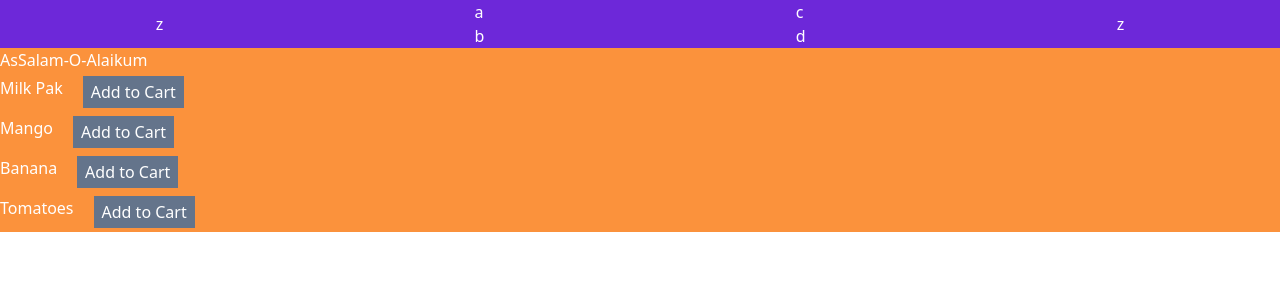
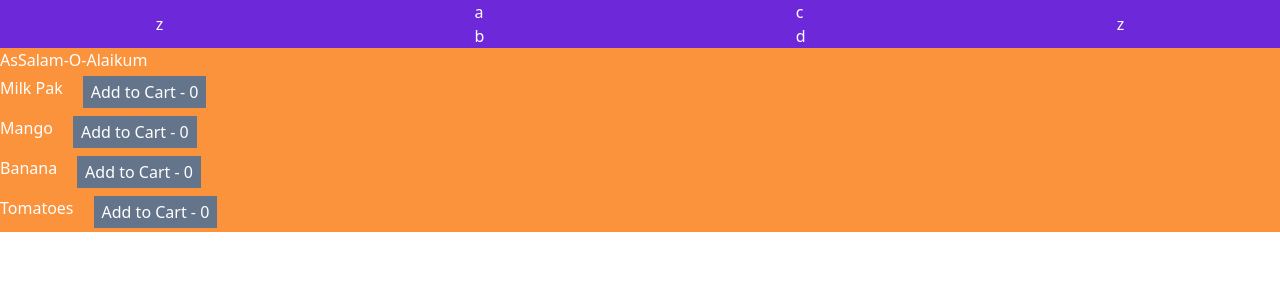
Before and after one commit to FahadAbdulQayyum/contextApi, a Next.js app: page / in a window 1280 px wide. Shown: the top 300 px of the page. Built offline with nearby package versions, Linux system fonts and the light colour scheme.

Commit message:
Now quantity is also dynamic

```diff
--- a/products.json
+++ b/products.json
@@ -5,7 +5,7 @@
     "price": 260,
     "url": "https://www.alfatah.pk/cdn/shop/products/IMG-20200428-WA0021_6f439f45-96a3-4d11-8e71-d613beda03bf_1280x.jpg?v=1698651040",
     "Category": "Sweet",
-    "quantity": 1
+    "quantity": 0
   },
   {
     "id": 1,
@@ -13,7 +13,7 @@
     "price": 150,
     "url": "https://images.immediate.co.uk/production/volatile/sites/30/2018/08/mango-fee0d79-e1648560084294.jpg?resize=768,574",
     "Category": "Fruit",
-    "quantity": 1
+    "quantity": 0
   },
   {
     "id": 2,
@@ -21,7 +21,7 @@
     "price": 120,
     "url": "https://images.immediate.co.uk/production/volatile/sites/30/2017/01/Bunch-of-bananas-67e91d5.jpg?quality=90&resize=440,400",
     "Category": "Fruit",
-    "quantity": 1
+    "quantity": 0
   },
   {
     "id": 3,
@@ -29,6 +29,6 @@
     "price": 60,
     "url": "https://upload.wikimedia.org/wikipedia/commons/thumb/8/89/Tomato_je.jpg/1200px-Tomato_je.jpg",
     "Category": "Vegetable",
-    "quantity": 1
+    "quantity": 0
   }
 ]
--- a/src/home/index.js
+++ b/src/home/index.js
@@ -1,11 +1,16 @@
-import React from 'react'
+import React, { useState } from 'react'
 import Products from '../../products.json'
 
 const Index = () => {
 
+    const [prod, setProd] = useState({})
+    // const [prod, setProd] = useState()
+
     const addBtn = v => {
         const prd = { ...Products, quantity: v.quantity++ }
-        console.log('vv', v)
+        // setProd({ ...prd })
+        setProd(prd)
+        // console.log('vv', prd)
     }
 
     return (
@@ -36,7 +41,12 @@ const Index = () => {
                 <button
                     className='bg-slate-500 py-1 px-2 ml-5 hover:scale-105 transition-transform'
                     onClick={() => addBtn(v)}
-                >Add to Cart</button>
+                >Add to Cart - {v.quantity}</button>
+                {/* // >Add to Cart - {console.log('prod.quantity', prod.quantity)}</button> */}
+                {/* >Add to Cart - {prod.quantity}</button> */}
+                {/* // >Add to Cart - {prd[v.id]?.quantity}</button> */}
+                {/* // >Add to Cart - {console.log('prod.quantity', prod)}</button> */}
+                {/* >Add to Cart - {console.log('prod.quantity', prod)}</button> */}
             </div>)
             }
         </div >
```
